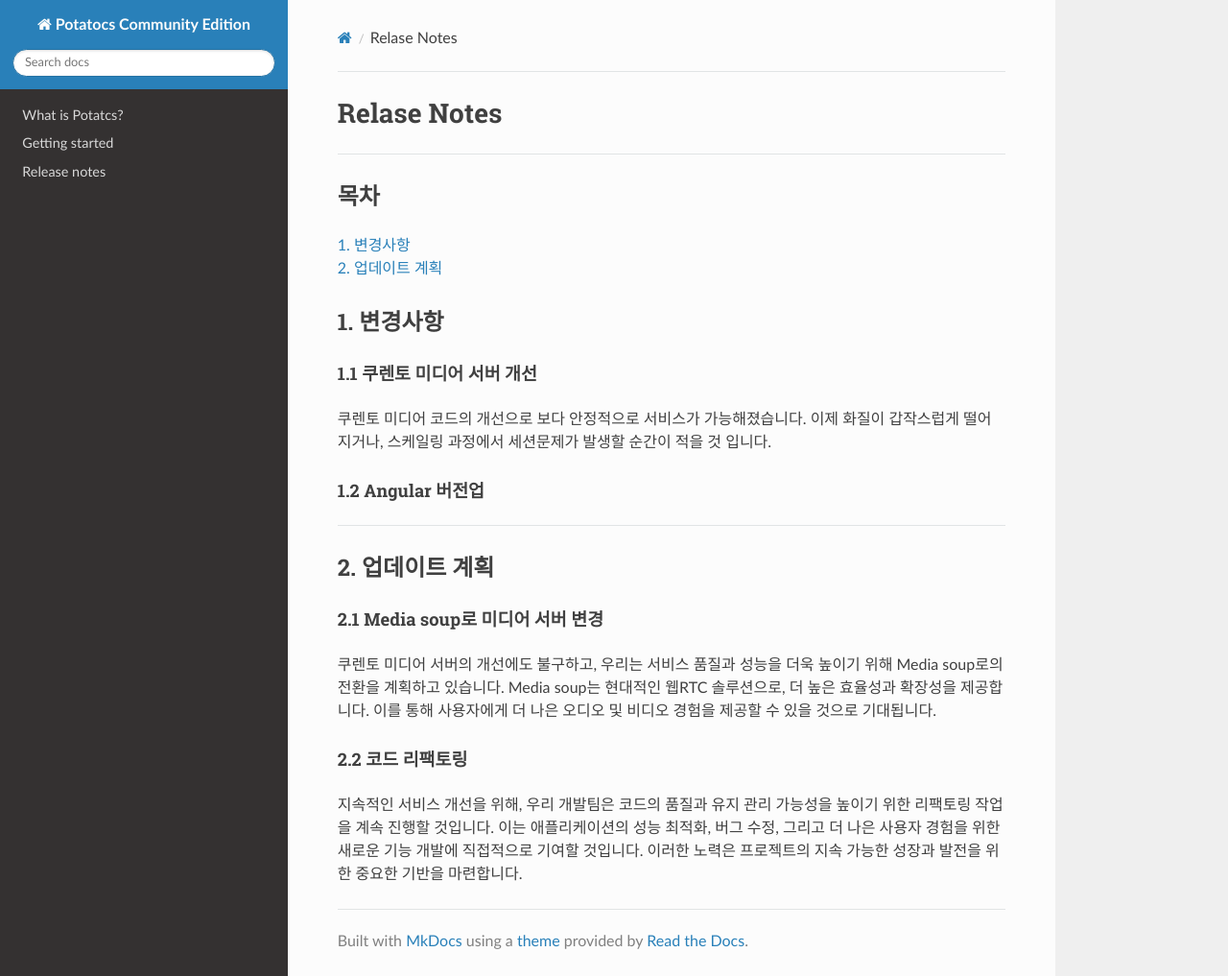
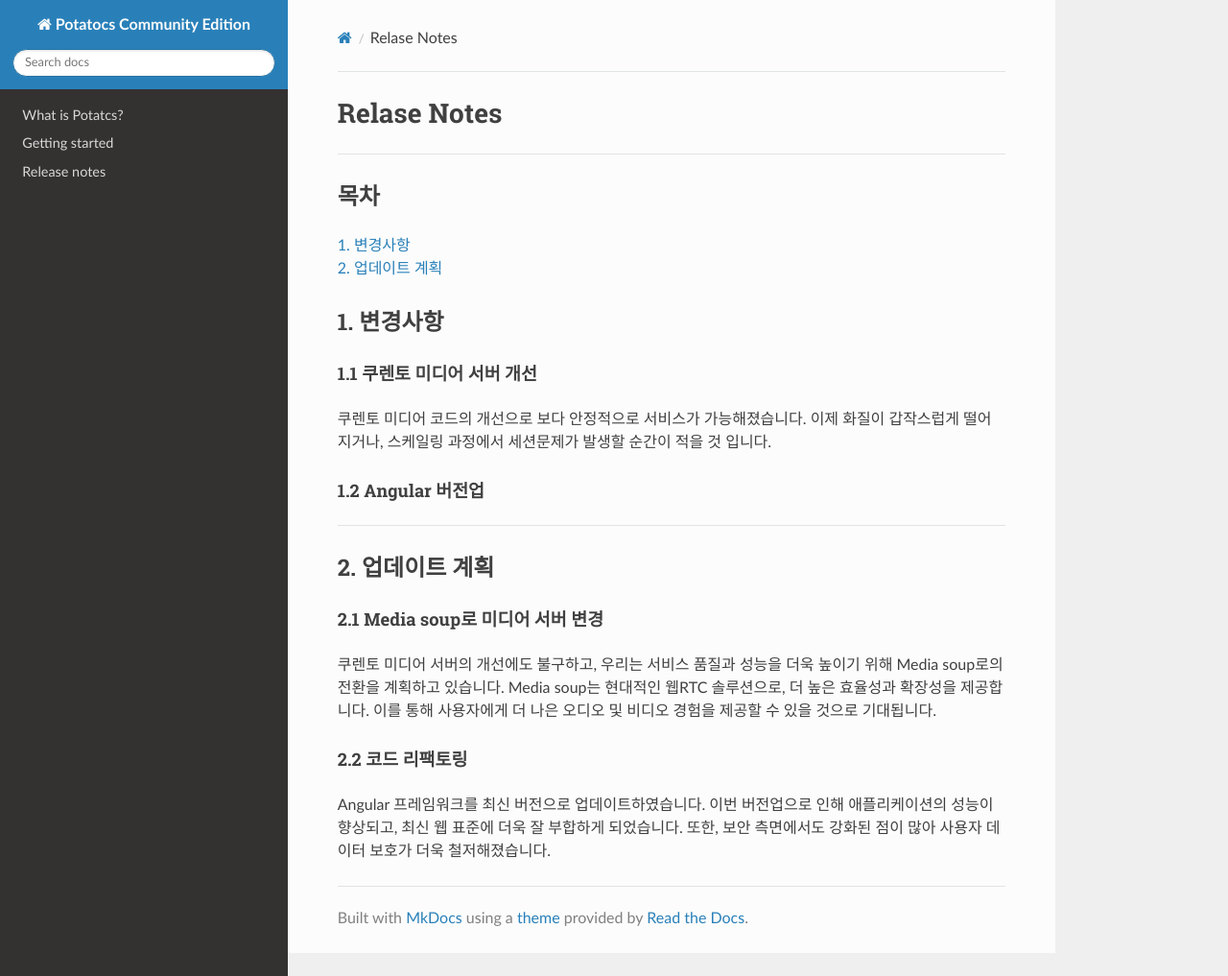
Before and after one commit to potatocs-ce/potatocs-ce-introduction, an MkDocs documentation site: the page built from docs/release.md, in a window 1280 px wide and 1017 px high. Shown: the whole window at 96% size. Built offline with MkDocs 1.6.1, drawn with Linux system fonts in a browser that asks for light colours; nearby versions of some CDN libraries.

```diff
--- a/docs/release.md
+++ b/docs/release.md
@@ -34,4 +34,4 @@
 
 #### 2.2 코드 리팩토링
 
-지속적인 서비스 개선을 위해, 우리 개발팀은 코드의 품질과 유지 관리 가능성을 높이기 위한 리팩토링 작업을 계속 진행할 것입니다. 이는 애플리케이션의 성능 최적화, 버그 수정, 그리고 더 나은 사용자 경험을 위한 새로운 기능 개발에 직접적으로 기여할 것입니다. 이러한 노력은 프로젝트의 지속 가능한 성장과 발전을 위한 중요한 기반을 마련합니다.
+Angular 프레임워크를 최신 버전으로 업데이트하였습니다. 이번 버전업으로 인해 애플리케이션의 성능이 향상되고, 최신 웹 표준에 더욱 잘 부합하게 되었습니다. 또한, 보안 측면에서도 강화된 점이 많아 사용자 데이터 보호가 더욱 철저해졌습니다.
```
